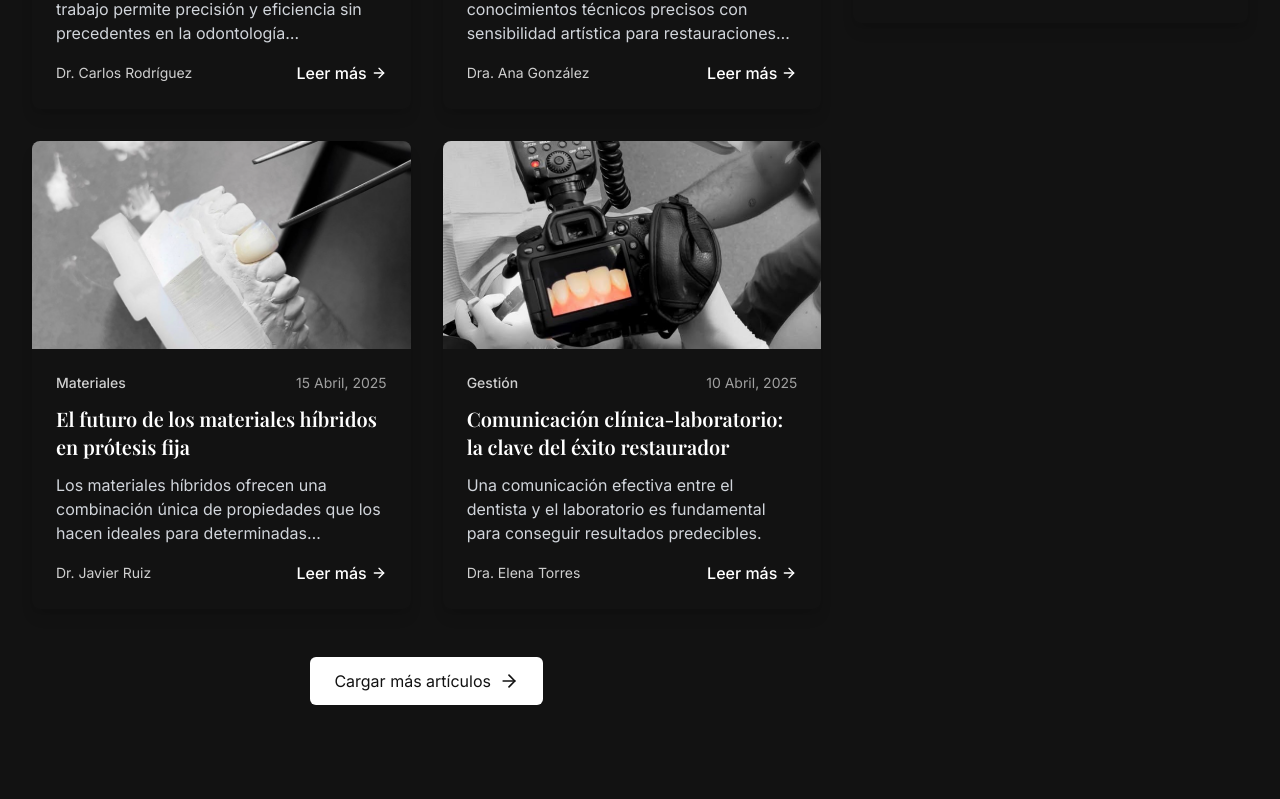
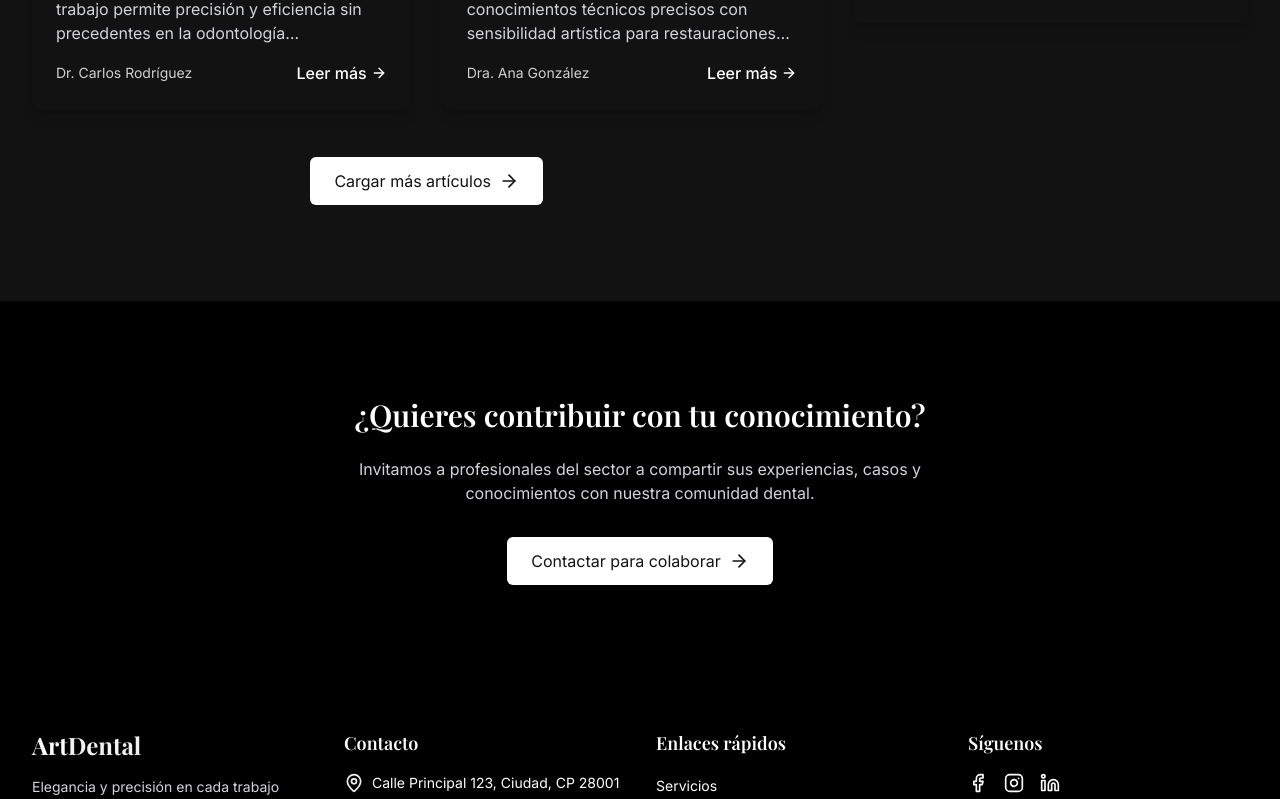
Before and after one commit to WebsClimaDent/artdental-elegance-web, a React (Vite) app: page /blog in a window 1280 px wide. Shown: the part 1399-2198 px from the top of the page. Built offline with nearby package versions, Linux system fonts and the light colour scheme.

Commit message:
Remove blog posts
Removed two blog posts from the blog page.

```diff
--- a/src/pages/Blog.tsx
+++ b/src/pages/Blog.tsx
@@ -41,32 +41,14 @@ const blogPosts = [
     category: "Técnicas",
     date: "20 Abril, 2025",
     author: "Dra. Ana González"
-  },
-  {
-    id: 5,
-    title: "El futuro de los materiales híbridos en prótesis fija",
-    excerpt: "Los materiales híbridos ofrecen una combinación única de propiedades que los hacen ideales para determinadas restauraciones.",
-    image: "/lovable-uploads/e80c87be-4317-4b7f-bdc9-8ff7830a7b3c.png",
-    category: "Materiales",
-    date: "15 Abril, 2025",
-    author: "Dr. Javier Ruiz"
-  },
-  {
-    id: 6,
-    title: "Comunicación clínica-laboratorio: la clave del éxito restaurador",
-    excerpt: "Una comunicación efectiva entre el dentista y el laboratorio es fundamental para conseguir resultados predecibles.",
-    image: "/lovable-uploads/90f75264-f185-4388-b39e-1766dd53e321.png",
-    category: "Gestión",
-    date: "10 Abril, 2025",
-    author: "Dra. Elena Torres"
   }
 ];
 
 const categories = [
-  { name: "Materiales", count: 2 },
+  { name: "Materiales", count: 1 },
   { name: "Técnicas", count: 2 },
   { name: "Tecnología", count: 1 },
-  { name: "Gestión", count: 1 },
+  { name: "Gestión", count: 0 },
   { name: "Casos Clínicos", count: 0 },
   { name: "Formación", count: 0 },
 ];
```
